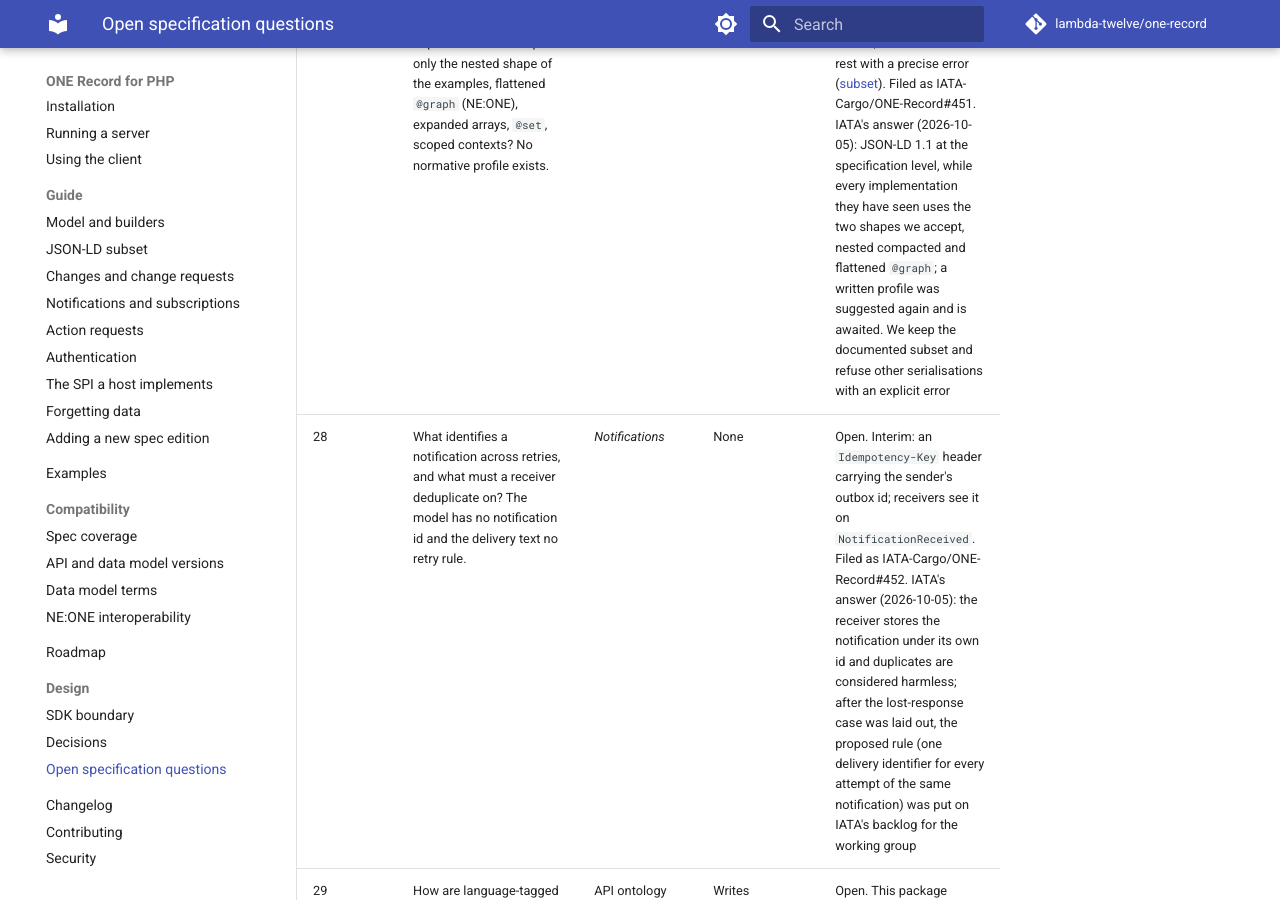
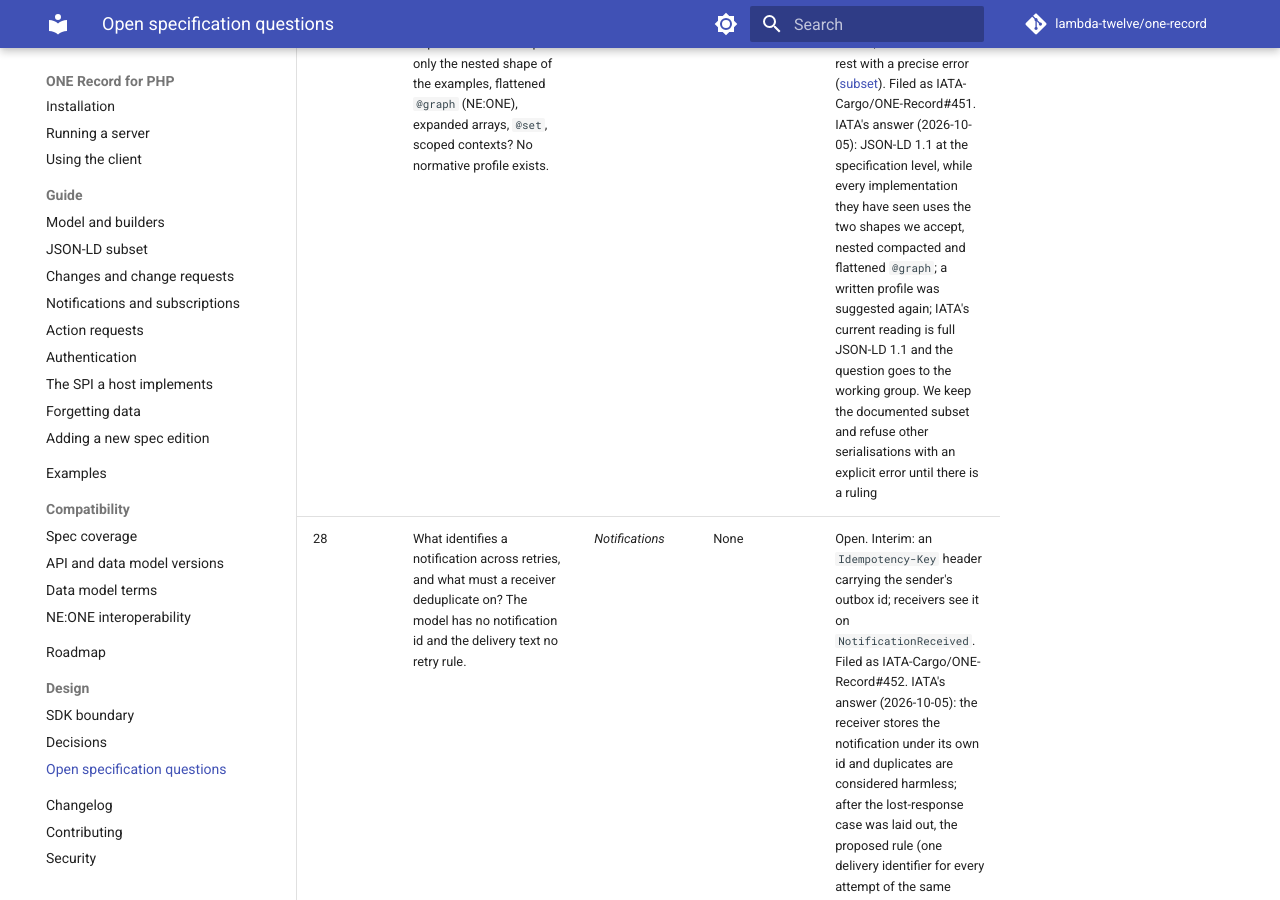
Before and after one commit to lambda-twelve/one-record, an MkDocs documentation site: the page built from docs/spec-questions.md, in a window 1280 px wide and 900 px high, scrolled down 6372 px. Built offline with MkDocs 1.6.1 and Material for MkDocs 9.7.7, drawn with Linux system fonts in a browser that asks for light colours; comment, search, counter and statistics services are not loaded.

Commit message:
Spec question 27: IATA's current reading is full JSON-LD 1.1, pending the working group

```diff
--- a/docs/spec-questions.md
+++ b/docs/spec-questions.md
@@ -32,7 +32,7 @@ chose. Entries are added as they are met; none is removed, only resolved.
 | 24 | Response bodies as flattened JSON-LD: NE:ONE answers with a top-level `@graph` whenever an object has embedded nodes, and `@vocab` for the cargo namespace. The spec's examples are nested. | *JSON-LD* examples; NE:ONE `jsonld.mode` | Flattened | Nested bodies written; a top-level `@graph` accepted on read and rooted at the object asked for |
 | 25 | Does an accepted subscription with `sendLogisticsObjectBody` keep authorising disclosure of the body after the subscriber's read permission is revoked? The access-control and subscription sections each define their own grant and say nothing about the interaction. | *Access Control*, *Subscriptions* | Sends the body while the subscription is accepted | Settled. IATA (2026-10-05): the notification is subject to the access policy and the body is shared only with a recipient that has access to the object; a clarifying sentence will be added. Our behaviour already matches: the access policy is consulted per recipient at fan-out time; without read permission the notification carries the URI only, under a hiding policy nothing is sent. A host that wants push authorisation independent of read access must say so in its policy. Filed as IATA-Cargo/ONE-Record#454 |
 | 26 | Does `api:isTriggeredBy` on a notification name the event's cause (the ChangeRequest) or the subscription the recipient can revoke (the SubscriptionRequest)? The unsubscribe text wants a revocable locator; the model says ActionRequest. | *Notifications*, *Subscriptions: Unsubscribe* | ChangeRequest for updates | Open. Interim: updates name the change request, creations and events name the subscription request; a subscriber may not be able to read the change request it is pointed at (question 19). raised from the other side in IATA-Cargo/ONE-Record#401, which also wants `isTriggeredBy` to be the revocable locator. [Our comment](https://github.com/IATA-Cargo/ONE-Record/issues/401#issuecomment-5974682959) asks whether `isTriggeredBy` is the cause or the subscription |
-| 27 | Which JSON-LD representations must every ONE Record implementation accept: only the nested shape of the examples, flattened `@graph` (NE:ONE), expanded arrays, `@set`, scoped contexts? No normative profile exists. | *JSON-LD* examples; JSON-LD 1.1 | Flattened | Open. This package reads nested documents and a top-level `@graph`, writes nested, and refuses the rest with a precise error ([subset](guide/json-ld.md)). Filed as IATA-Cargo/ONE-Record#451. IATA's answer (2026-10-05): JSON-LD 1.1 at the specification level, while every implementation they have seen uses the two shapes we accept, nested compacted and flattened `@graph`; a written profile was suggested again and is awaited. We keep the documented subset and refuse other serialisations with an explicit error |
+| 27 | Which JSON-LD representations must every ONE Record implementation accept: only the nested shape of the examples, flattened `@graph` (NE:ONE), expanded arrays, `@set`, scoped contexts? No normative profile exists. | *JSON-LD* examples; JSON-LD 1.1 | Flattened | Open. This package reads nested documents and a top-level `@graph`, writes nested, and refuses the rest with a precise error ([subset](guide/json-ld.md)). Filed as IATA-Cargo/ONE-Record#451. IATA's answer (2026-10-05): JSON-LD 1.1 at the specification level, while every implementation they have seen uses the two shapes we accept, nested compacted and flattened `@graph`; a written profile was suggested again; IATA's current reading is full JSON-LD 1.1 and the question goes to the working group. We keep the documented subset and refuse other serialisations with an explicit error until there is a ruling |
 | 28 | What identifies a notification across retries, and what must a receiver deduplicate on? The model has no notification id and the delivery text no retry rule. | *Notifications* | None | Open. Interim: an `Idempotency-Key` header carrying the sender's outbox id; receivers see it on `NotificationReceived`. Filed as IATA-Cargo/ONE-Record#452. IATA's answer (2026-10-05): the receiver stores the notification under its own id and duplicates are considered harmless; after the lost-response case was laid out, the proposed rule (one delivery identifier for every attempt of the same notification) was put on IATA's backlog for the working group |
 | 29 | How are language-tagged strings and non-XSD datatypes represented in an `api:Operation`? `api:hasDatatype` names one IRI and `api:hasValue` one string; there is no place for a language tag. | API ontology `OperationObject` | Writes `xsd:string` | Open. This package refuses to build a change for a language-tagged literal rather than drop the tag silently. Filed as IATA-Cargo/ONE-Record#456 |
 | 30 | Who may revoke a SubscriptionRequest a third party created? The subscriptions section tells the subscriber to revoke its request to unsubscribe; the action-request section restricts revocation to the requestor and the holder. | *Subscriptions with 3rd parties*, *Action Requests: using* | Requestor and holder | IATA (2026-10-05) agrees the point is worth raising: whether the subscriber may revoke when it differs from the creator is to be put to the working group. Interim: the subscriber of a SubscriptionRequest may revoke it, as the only direct way to stop notifications it never asked for; delegates of a shared AccessDelegationRequest get no such right (question 19, AR-028). adjacent to IATA-Cargo/ONE-Record#381 (role wording), #401 and #449 (the subscriber learns the request's location only from `isTriggeredBy`). Filed as IATA-Cargo/ONE-Record#455 |
```
